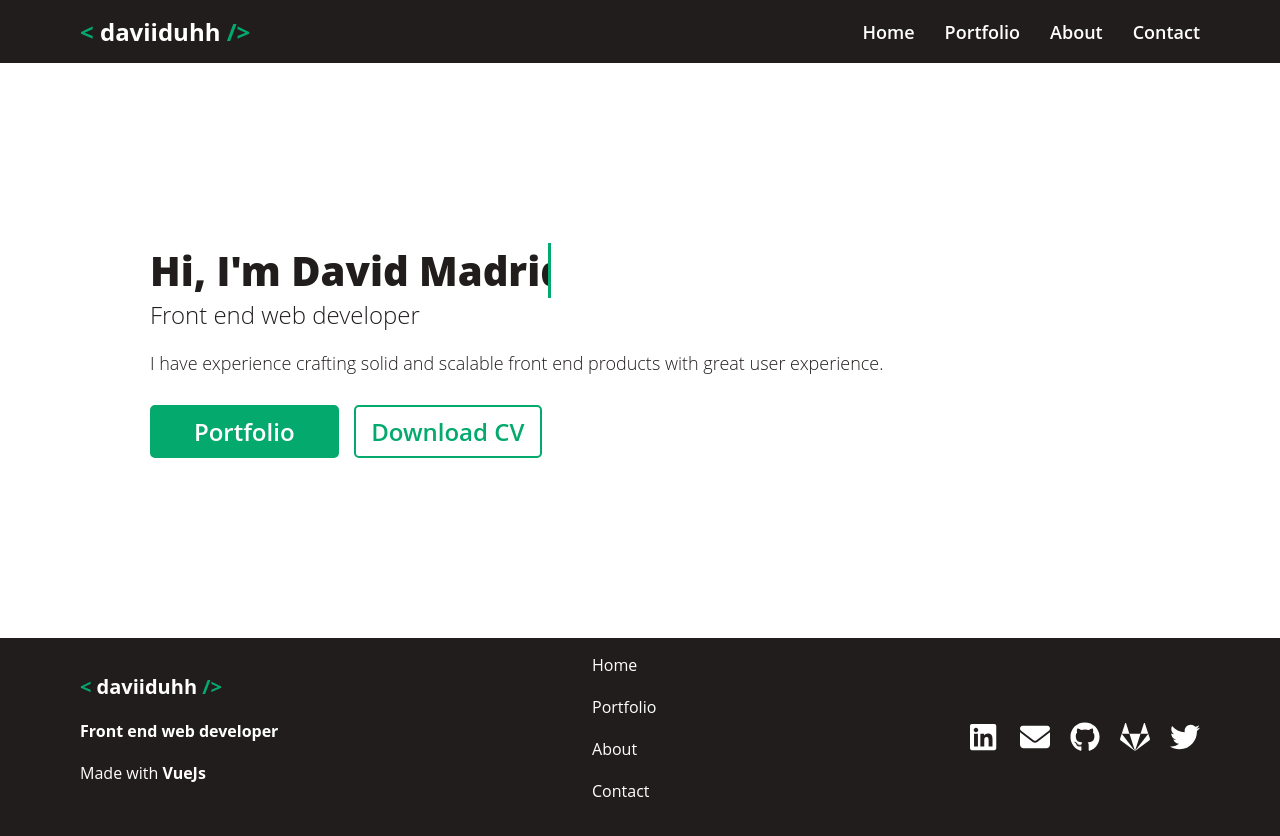
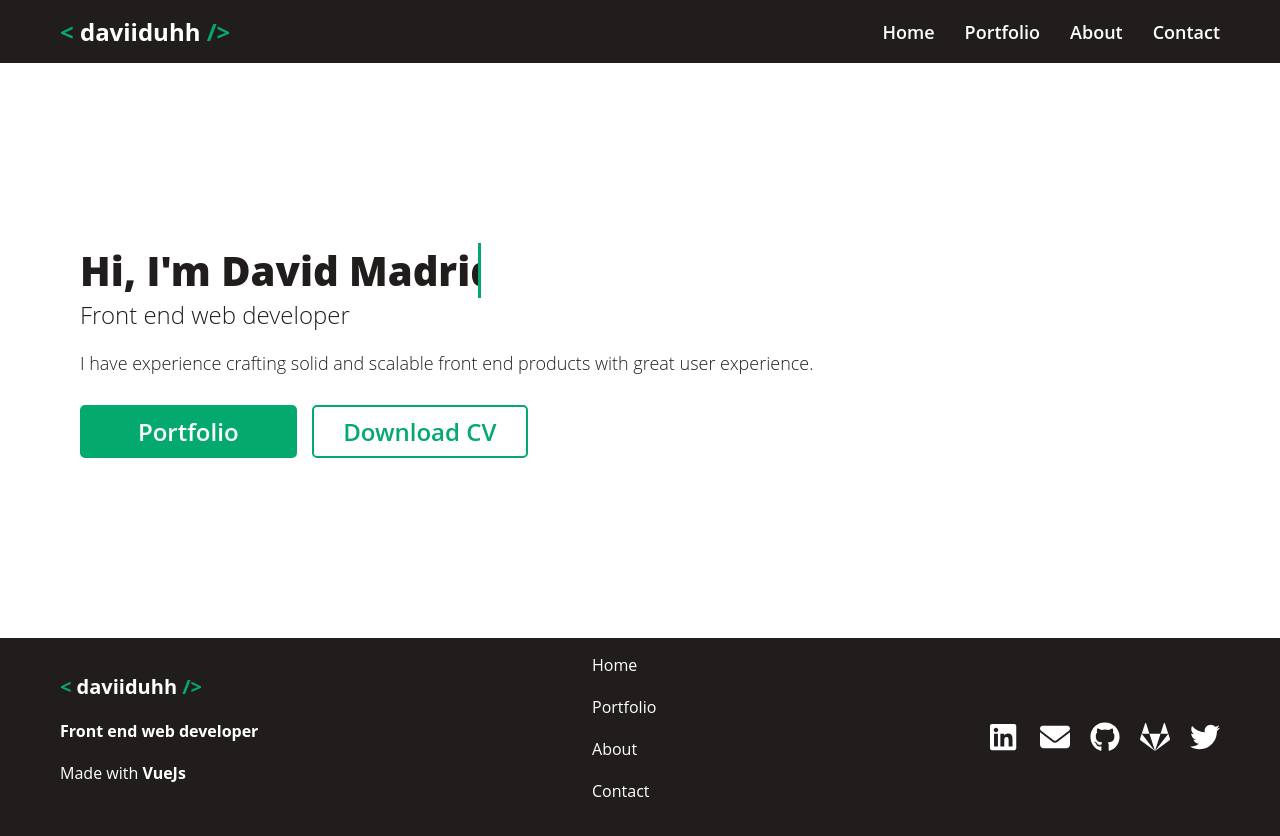
Before and after one commit to Daviiduhh/portfolio2022, a Vue app: page / in a window 1280 px wide. Built offline with nearby package versions, Linux system fonts and the light colour scheme.

Commit message:
Dimensiones de container cambiadas

```diff
--- a/src/App.vue
+++ b/src/App.vue
@@ -44,6 +44,7 @@ body {
 
 .container {
   margin: 0 10px 30px 10px;
+  max-width: 1300px;
 }
 .container--largo {
   padding-left: 10px;
@@ -61,16 +62,26 @@ body {
 }
 @media (min-width: 1024px) {
   .container {
-    margin: 0 150px 30px 150px;
+    margin: 0 80px 30px 80px;
   }
   .container--largo {
-    padding-left: 80px;
-    padding-right: 80px;
+    padding-left: 60px;
+    padding-right: 60px;
   }
 }
 @media (min-width: 1365px) {
   .container {
     margin: 0 200px 30px 200px;
+  }
+  .container--largo {
+    padding-left: 100px;
+    padding-right: 100px;
+  }
+}
+@media (min-width: 1920px) {
+  .container {
+    width: 80%;
+    margin: 0 auto 30px auto;
   }
   .container--largo {
     padding-left: 100px;
```
